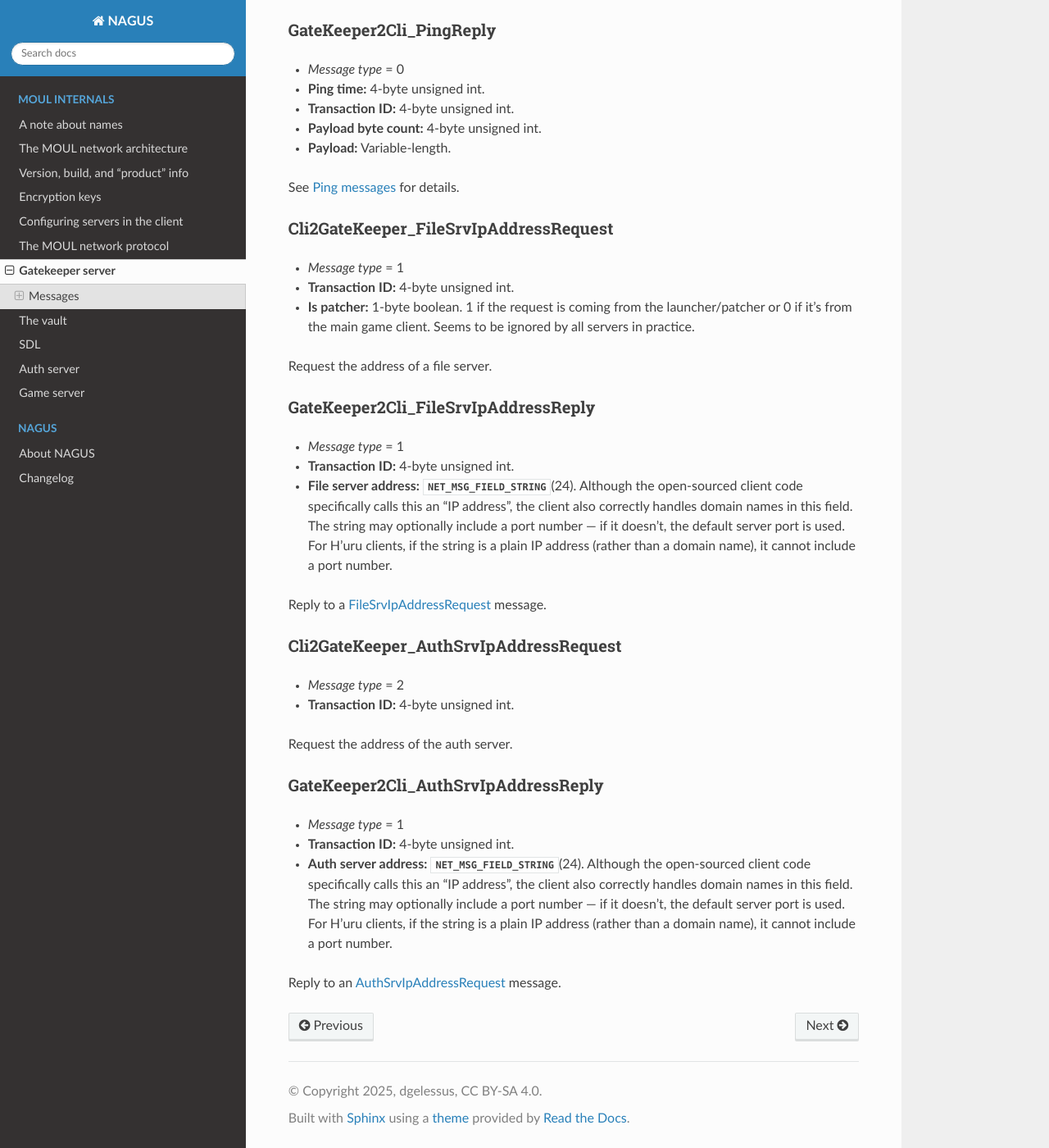
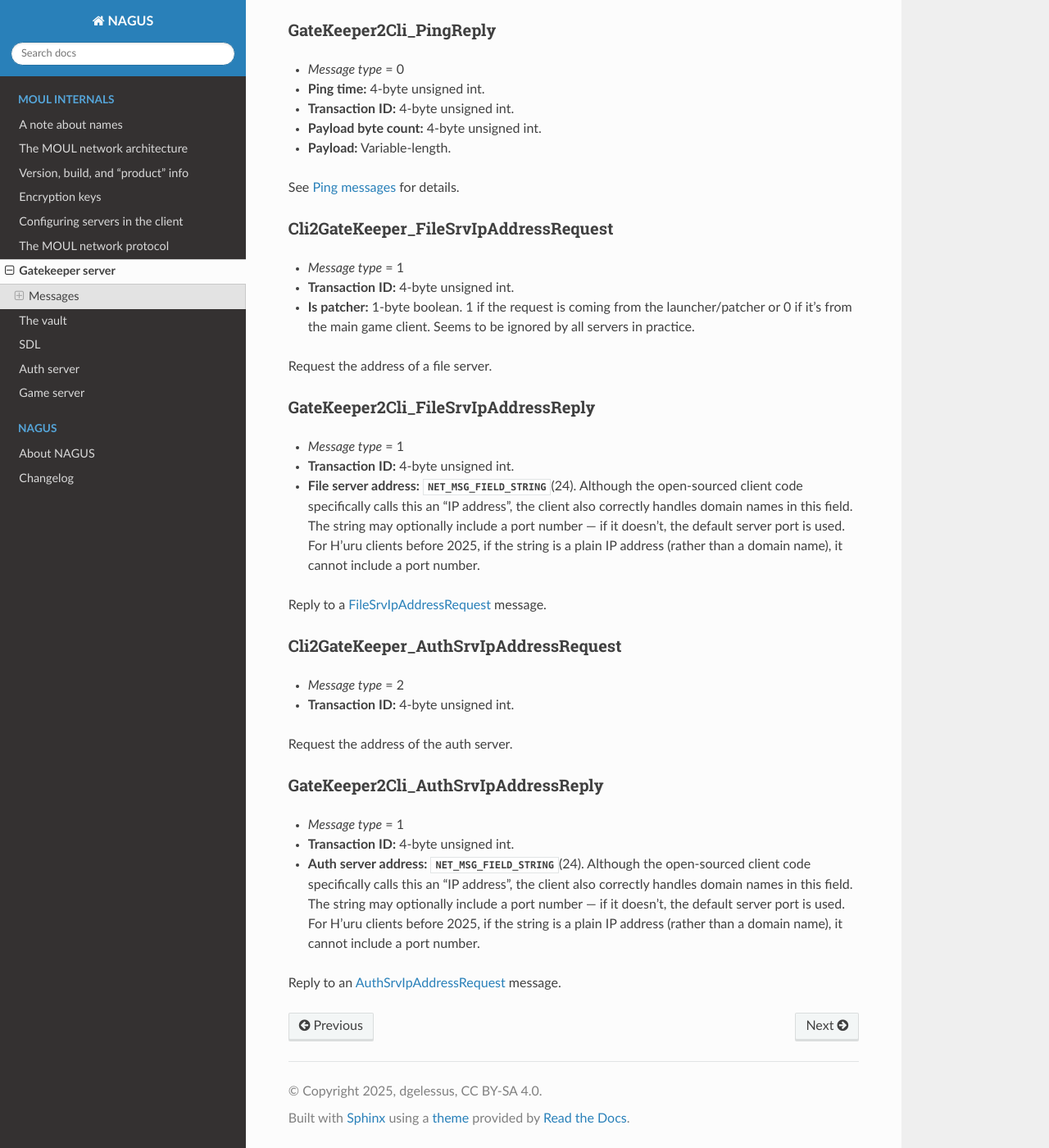
Before and after one commit to dgelessus/NAGUS, a Sphinx documentation site: the page built from docs/uru/gatekeeper_server.rst, in a window 1280 px wide and 1400 px high, scrolled down 946 px. Shown: the whole window at 82% size. Built offline with Sphinx 7.4.7 and the Read the Docs theme 3.1.0, drawn with Linux system fonts in a browser that asks for light colours.

Commit message:
Update docs about gatekeeper IP address handling by H'uru clients
See H-uru/Plasma#1685.

```diff
--- a/docs/uru/gatekeeper_server.rst
+++ b/docs/uru/gatekeeper_server.rst
@@ -89,7 +89,7 @@ GateKeeper2Cli_FileSrvIpAddressReply
   The string may optionally include a port number ---
   if it doesn't,
   the default server port is used.
-  For H'uru clients,
+  For H'uru clients before 2025,
   if the string is a plain IP address
   (rather than a domain name),
   it cannot include a port number.
@@ -119,7 +119,7 @@ GateKeeper2Cli_AuthSrvIpAddressReply
   The string may optionally include a port number ---
   if it doesn't,
   the default server port is used.
-  For H'uru clients,
+  For H'uru clients before 2025,
   if the string is a plain IP address
   (rather than a domain name),
   it cannot include a port number.
```
